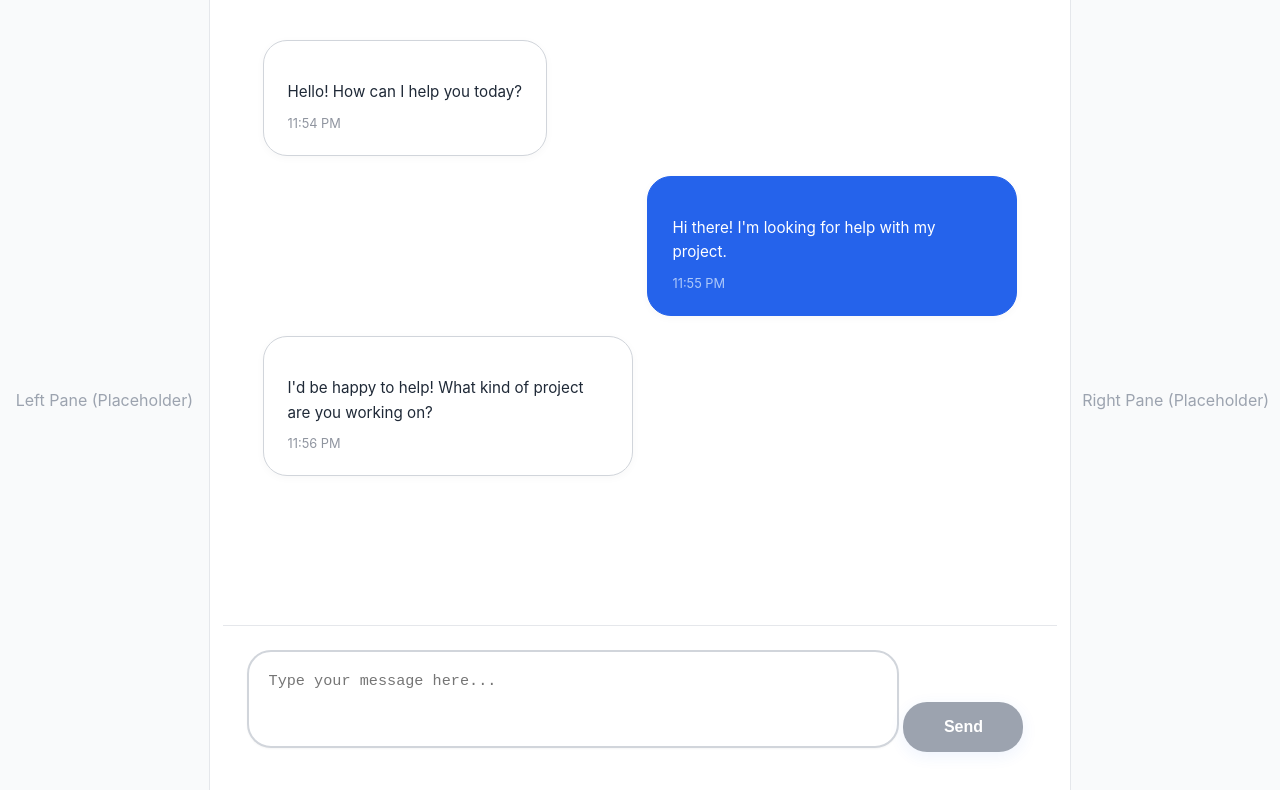
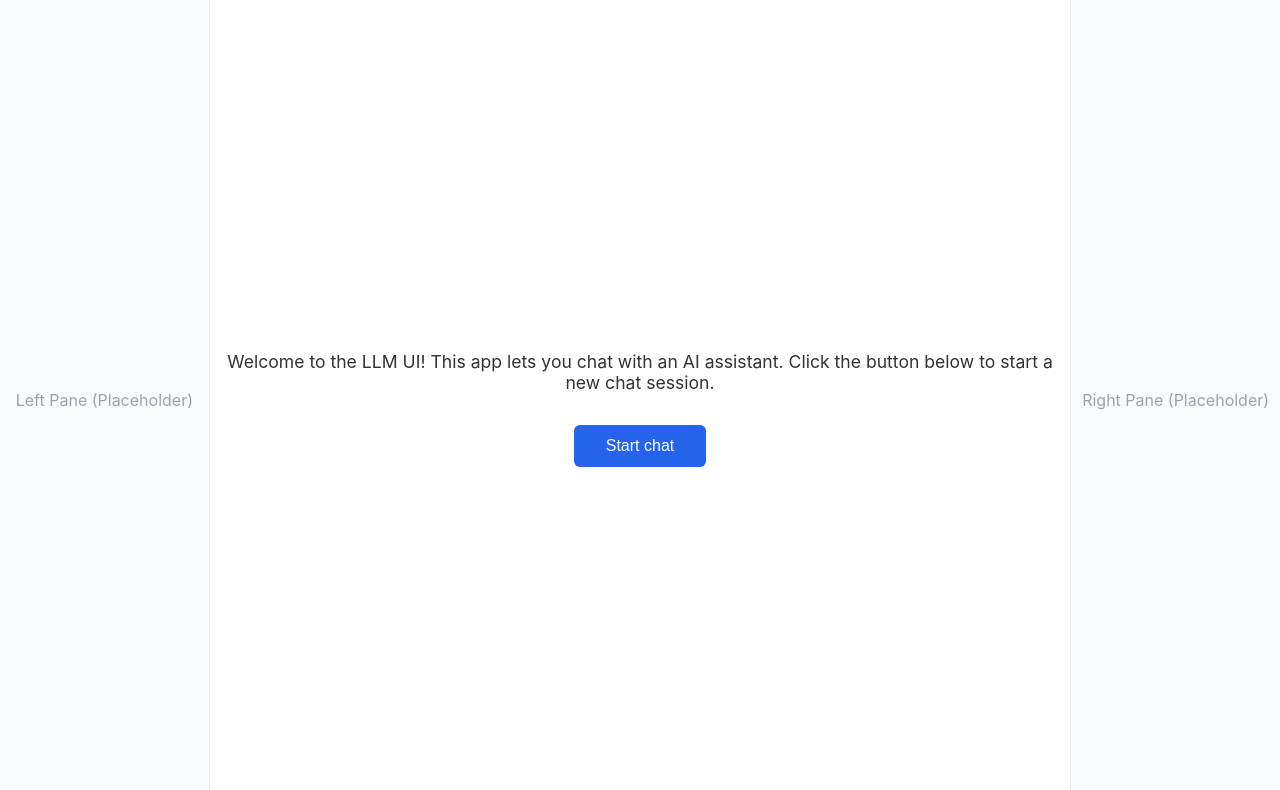
Before and after one commit to KelvinJRosado/llm-ui, a Vue app: page / in a window 1280 px wide. Shown: the top 790 px of the page. Built offline with nearby package versions, Linux system fonts and the light colour scheme.

Commit message:
feat: implement chat session initiation with user interface updates

```diff
--- a/postcss.config.js
+++ /dev/null
@@ -1,5 +0,0 @@
-export default {
-  plugins: {
-    autoprefixer: {},
-  },
-};
--- a/src/components/CenterPane.vue
+++ b/src/components/CenterPane.vue
@@ -1,13 +1,31 @@
 <template>
   <div class="center-pane-container">
-    <!-- Chat History Section (top half) -->
-    <div class="center-pane-history">
-      <ChatHistory :messages="chatMessages" />
+    <!-- Show info and start button if chat not started -->
+    <div
+      v-if="!chatStarted"
+      class="center-pane-info"
+    >
+      <p class="info-text">
+        Welcome to the LLM UI! This app lets you chat with an AI assistant.
+        Click the button below to start a new chat session.
+      </p>
+      <button
+        class="start-chat-btn"
+        @click="startChat"
+        :disabled="startingChat"
+      >
+        {{ startingChat ? 'Starting...' : 'Start chat' }}
+      </button>
     </div>
-    <!-- User Input Panel (bottom) -->
-    <div class="center-pane-input">
-      <UserInputPanel @send-message="handleSendMessage" />
-    </div>
+    <!-- Chat UI -->
+    <template v-else>
+      <div class="center-pane-history">
+        <ChatHistory :messages="chatMessages" />
+      </div>
+      <div class="center-pane-input">
+        <UserInputPanel @send-message="handleSendMessage" />
+      </div>
+    </template>
   </div>
 </template>
 
@@ -15,6 +33,13 @@
 import { ref } from 'vue';
 import ChatHistory, { type ChatMessage } from './ChatHistory.vue';
 import UserInputPanel from './UserInputPanel.vue';
+
+// Track if chat has started
+const chatStarted = ref(false);
+// Track if chat is being started
+const startingChat = ref(false);
+// Store chatId from API
+const chatId = ref<string | null>(null);
 
 // Chat messages array - stores the conversation history
 const chatMessages = ref<ChatMessage[]>([
@@ -38,6 +63,27 @@ const chatMessages = ref<ChatMessage[]>([
     timestamp: new Date(Date.now() - 3 * 60 * 1000), // 3 minutes ago
   },
 ]);
+
+/**
+ * Start a new chat session by calling the API
+ */
+const startChat = async (): Promise<void> => {
+  startingChat.value = true;
+  try {
+    const response = await fetch('http://localhost:5000/chats', {
+      method: 'PUT',
+      headers: { 'Content-Type': 'application/json' },
+    });
+    const data = await response.json();
+    console.log('Chat started:', data);
+    chatId.value = data.chatId || null;
+    chatStarted.value = true;
+  } catch (error) {
+    console.error('Failed to start chat:', error);
+  } finally {
+    startingChat.value = false;
+  }
+};
 
 /**
  * Handle sending a new message from the user
@@ -79,6 +125,33 @@ const handleSendMessage = (message: string): void => {
   margin-left: 1%;
   margin-right: 1%;
 }
+.center-pane-info {
+  display: flex;
+  flex-direction: column;
+  align-items: center;
+  justify-content: center;
+  height: 100%;
+  text-align: center;
+}
+.info-text {
+  font-size: 1.1rem;
+  margin-bottom: 2rem;
+  color: #333;
+}
+.start-chat-btn {
+  padding: 0.75rem 2rem;
+  font-size: 1rem;
+  background: #2563eb;
+  color: #fff;
+  border: none;
+  border-radius: 0.375rem;
+  cursor: pointer;
+  transition: background 0.2s;
+}
+.start-chat-btn:disabled {
+  background: #a5b4fc;
+  cursor: not-allowed;
+}
 .center-pane-history {
   flex: 1 1 0%;
   display: flex;
```
